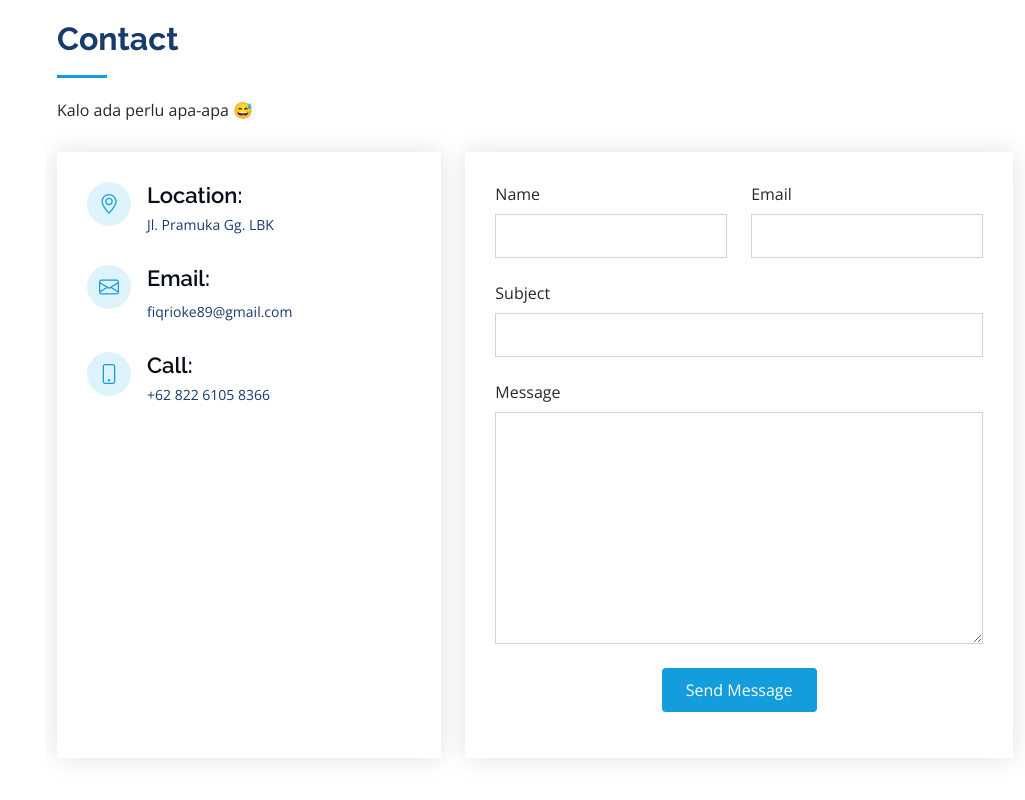
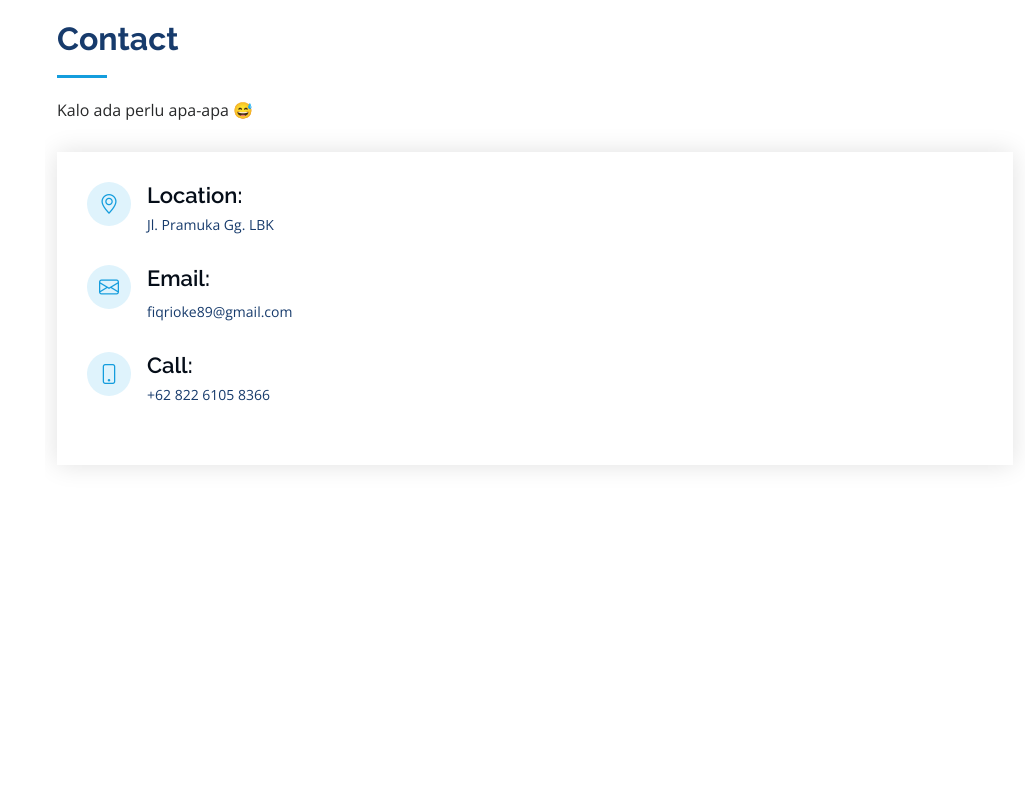
Before and after one commit to zizfiq/zizfiq.github.io, a plain HTML site: page index.html in a window 1280 px wide. Shown: the part 2356-3156 px from the top of the page, without its empty margins (255-1280 px from the left). After the commit the page ends 2951 px from the top, so only its background shows below. Drawn offline with nearby package versions, Linux system fonts and the light colour scheme.

Commit message:
hapus feedback

```diff
--- a/index.html
+++ b/index.html
@@ -241,7 +241,7 @@
           </div>
 
           <div class="row" data-aos="fade-in">
-            <div class="col-lg-5 d-flex align-items-stretch">
+            <div class="col-lg-12 d-flex align-items-stretch">
               <div class="info">
                 <div class="address">
                   <i class="bi bi-geo-alt"></i>
@@ -261,34 +261,6 @@
                   <p>+62 822 6105 8366</p>
                 </div>
               </div>
-            </div>
-
-            <div class="col-lg-7 mt-5 mt-lg-0 d-flex align-items-stretch">
-              <form action="forms/contact.php" method="post" role="form" class="php-email-form">
-                <div class="row">
-                  <div class="form-group col-md-6">
-                    <label for="name">Name</label>
-                    <input type="text" name="name" class="form-control" id="name" required />
-                  </div>
-                  <div class="form-group col-md-6">
-                    <label for="name">Email</label>
-                    <input type="email" class="form-control" name="email" id="email" required />
-                  </div>
-                </div>
-                <div class="form-group">
-                  <label for="name">Subject</label>
-                  <input type="text" class="form-control" name="subject" id="subject" required />
-                </div>
-                <div class="form-group">
-                  <label for="name">Message</label>
-                  <textarea class="form-control" name="message" rows="10" required></textarea>
-                </div>
-                <div class="my-3">
-                  <div class="loading">Loading</div>
-                  <div class="text-center"><button type="submit">Send Message</button></div>
-                  <div class="sent-message">Your message has been sent. Thank you!</div>
-                </div>
-              </form>
             </div>
           </div>
         </div>
```
